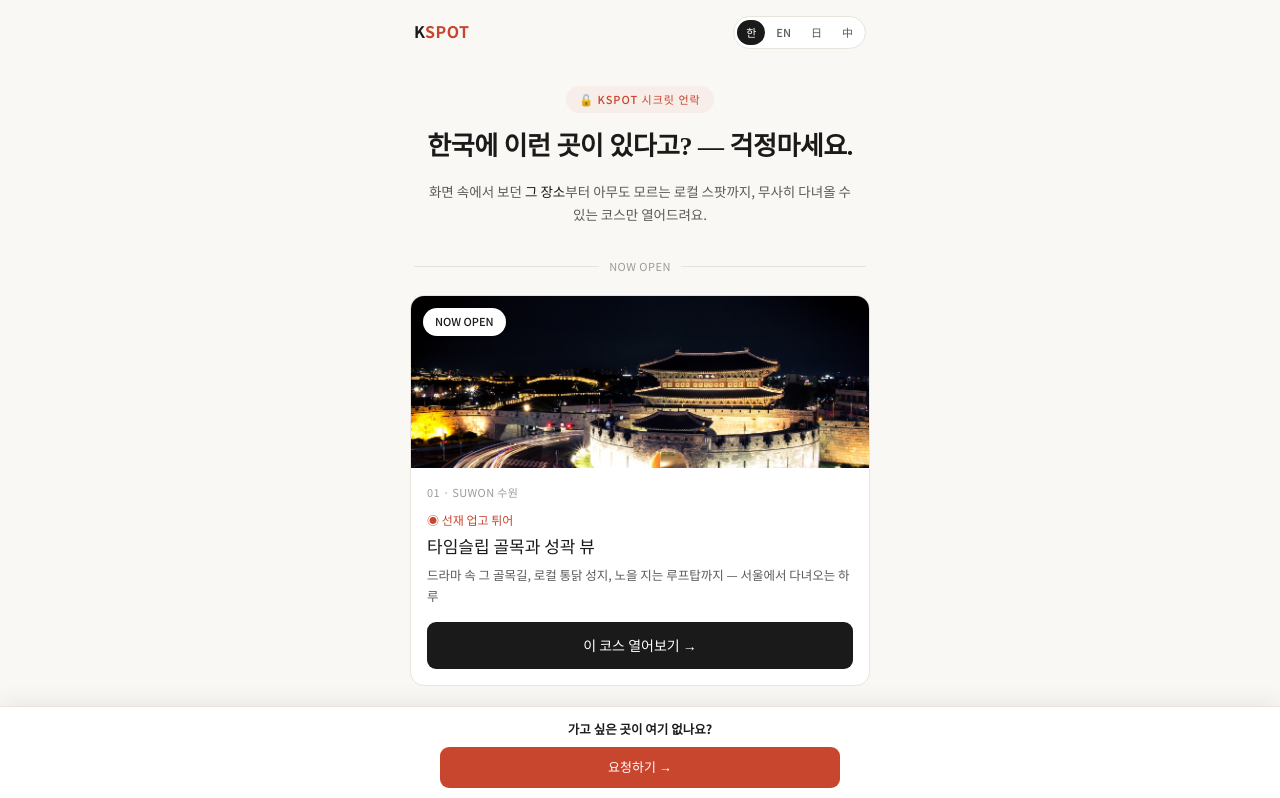
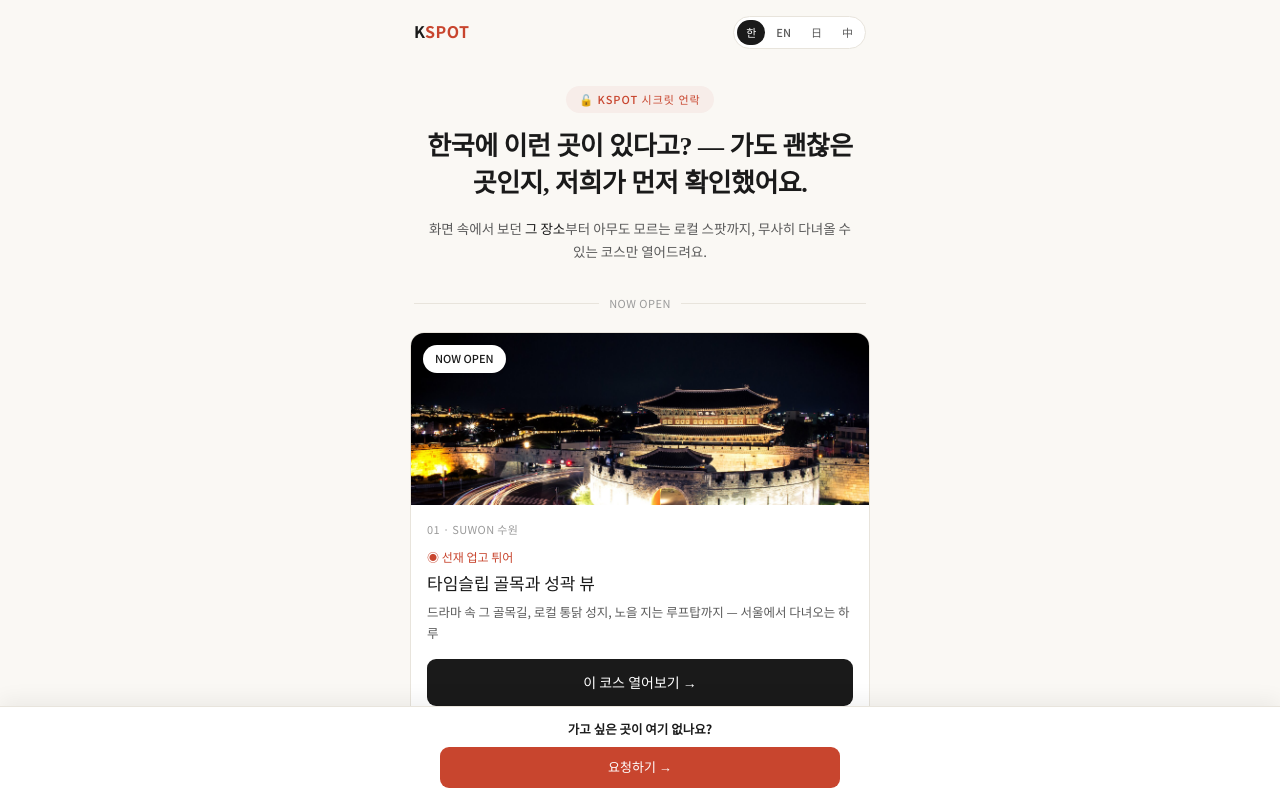
Before and after one commit to pdu05121-star/KSPOT_Tour_Page, a React (Vite) app: page /tour in a window 1280 px wide. Shown: the top 798 px of the page. Built offline with nearby package versions, Linux system fonts and the light colour scheme; a web font is replaced by a local one.

Commit message:
투어 목록 인트로 전환 문구 수정 — "걱정마세요" → "확인했어요"
"걱정마세요"가 앞 문장(발견형 훅)과 논리적으로 안 이어진다는 피드백 반영.
"확인했어요"로 바꿔서 훅 질문에 바로 답하는 구조로 수정 (4개 언어 모두 반영)

```diff
--- a/src/app/pages/TourList.tsx
+++ b/src/app/pages/TourList.tsx
@@ -112,7 +112,7 @@ const COPY: Record<Lang, {
 }> = {
   ko: {
     eyebrow: "🔓 KSPOT 시크릿 언락",
-    heroTitle: "한국에 이런 곳이 있다고? — 걱정마세요.",
+    heroTitle: "한국에 이런 곳이 있다고? — 가도 괜찮은 곳인지, 저희가 먼저 확인했어요.",
     heroPre: "화면 속에서 보던 ",
     heroKk: "그 장소",
     heroPost: "부터 아무도 모르는 로컬 스팟까지, 무사히 다녀올 수 있는 코스만 열어드려요.",
@@ -130,7 +130,7 @@ const COPY: Record<Lang, {
   },
   en: {
     eyebrow: "🔓 KSPOT SECRET UNLOCK",
-    heroTitle: "Korea has a place like THIS? — Don't worry.",
+    heroTitle: "Korea has a place like THIS? — We checked if it's safe to visit, first.",
     heroPre: "From ",
     heroKk: "the places you saw on screen",
     heroPost: " to spots no one talks about, we only unlock courses you can safely make it back from.",
@@ -148,7 +148,7 @@ const COPY: Record<Lang, {
   },
   ja: {
     eyebrow: "🔓 KSPOT シークレット解禁",
-    heroTitle: "韓国にこんな場所が? — 心配しないで。",
+    heroTitle: "韓国にこんな場所が? — 行っても大丈夫か、先に確認しました。",
     heroPre: "画面で見た",
     heroKk: "あの場所",
     heroPost: "から誰も知らないローカルスポットまで、無事に楽しめるコースだけを解禁します。",
@@ -166,7 +166,7 @@ const COPY: Record<Lang, {
   },
   zh: {
     eyebrow: "🔓 KSPOT 秘密解锁",
-    heroTitle: "韩国竟然有这种地方? — 别担心。",
+    heroTitle: "韩国竟然有这种地方? — 能不能去，我们先帮你确认了。",
     heroPre: "从",
     heroKk: "你在屏幕上看过的那个地方",
     heroPost: "到没人知道的本地秘境，只解锁能安全往返的路线。",
```
